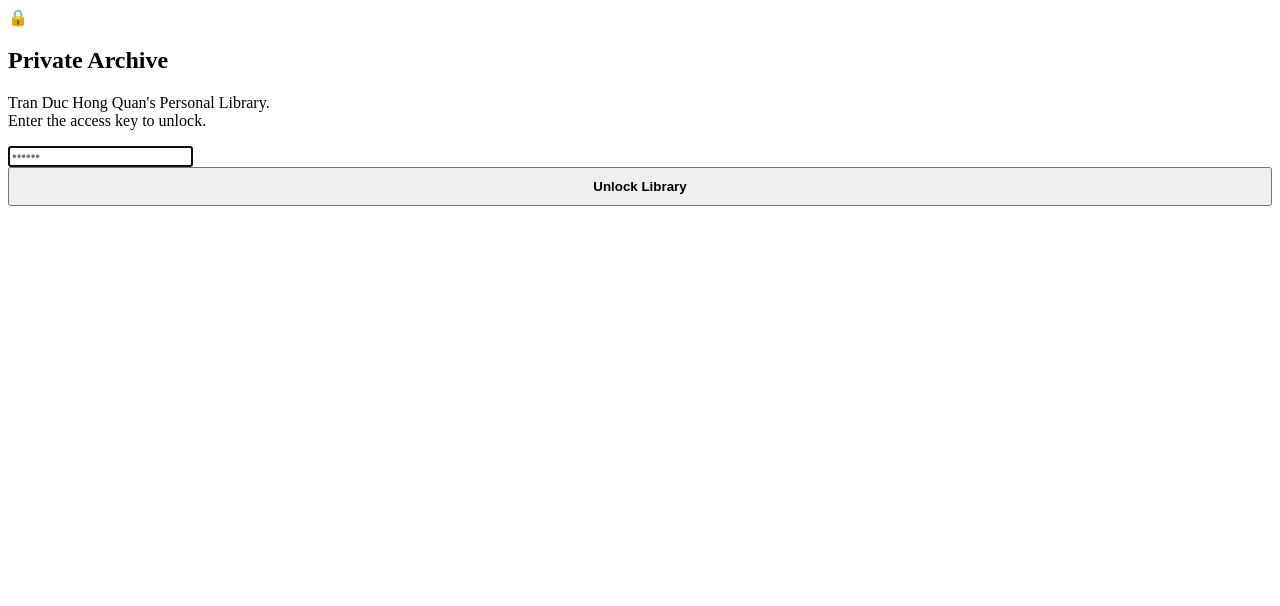
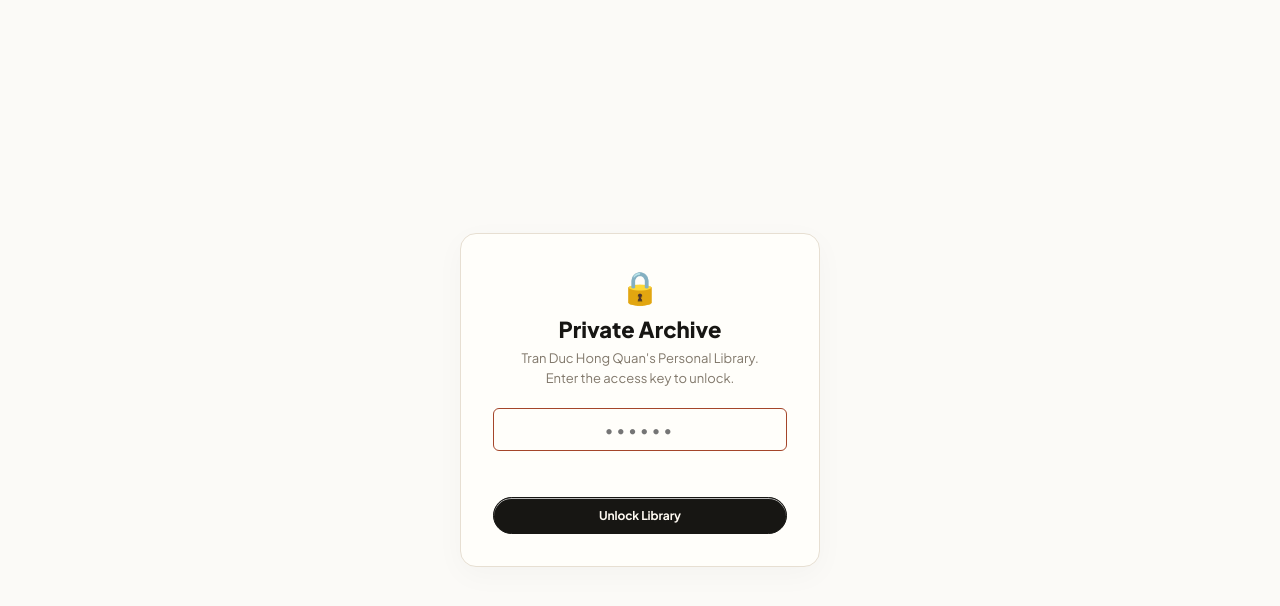
Before and after one commit to besthq2-tech/trandhquan-my-personal-library, a website built with Vite: page index.html in a window 1280 px wide. Built offline with nearby package versions, Linux system fonts and the light colour scheme; a web font is replaced by a local one.

Commit message:
fix: link style.css in index.html to apply layouts

```diff
--- a/index.html
+++ b/index.html
@@ -12,6 +12,7 @@
   <link rel="preconnect" href="https://fonts.googleapis.com">
   <link rel="preconnect" href="https://fonts.gstatic.com" crossorigin>
   <link href="https://fonts.googleapis.com/css2?family=STIX+Two+Text:ital,wght@0,400;0,600;0,700;1,400;1,700&family=Plus+Jakarta+Sans:wght@400;500;600;700;800&family=JetBrains+Mono:wght@400;500;600&display=swap" rel="stylesheet">
+  <link rel="stylesheet" href="/src/style.css">
 </head>
 <body>
   <script type="module" src="/src/main.js"></script>
```
